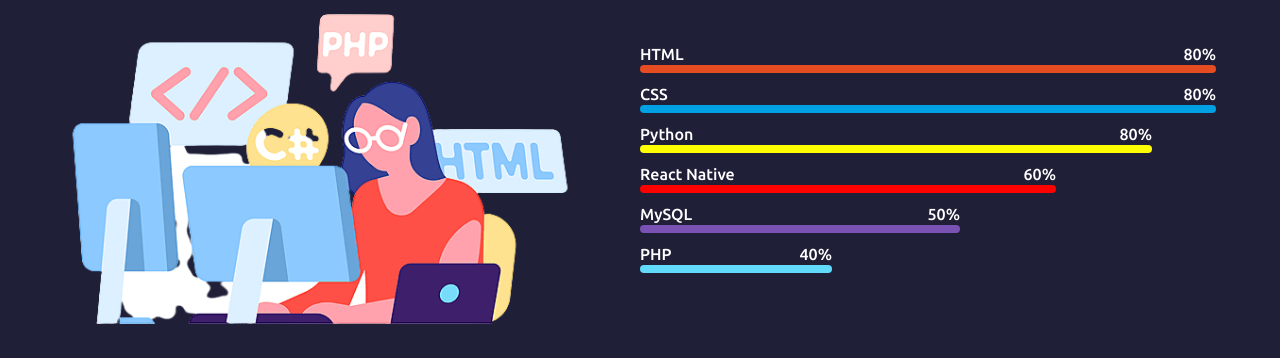
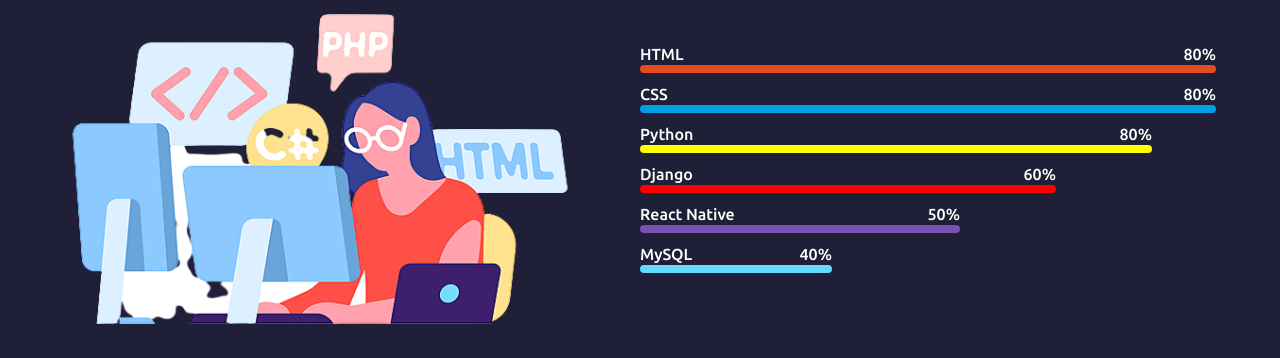
Before and after one commit to Aboudesign/Myportfolio, a Django app: page / in a window 1280 px wide; the page is wider, and only the part inside the window is pictured. Shown: the part 1603-1961 px from the top of that part. Run offline with Django 3.2, Linux system fonts and the light colour scheme; some libraries are stand-ins or nearby versions.

Commit message:
Update home template

```diff
--- a/Downloads/Demo-portfolio-django-project-main/Demo-portfolio-django-project-main/portfolio/Base/templates/home.html
+++ b/Downloads/Demo-portfolio-django-project-main/Demo-portfolio-django-project-main/portfolio/Base/templates/home.html
@@ -95,11 +95,11 @@
                         class="bar-content right-skills t-white">80%</span></div>
                 <div class="css bar p-relative"><span class="bar-content left t-white">Python</span><span
                         class="bar-content right-skills t-white">80%</span></div>
-                <div class="js bar p-relative"><span class="bar-content left t-white">React Native</span><span
+                <div class="js bar p-relative"><span class="bar-content left t-white">Django</span><span
                         class="bar-content right-skills t-white">60%</span></div>
-                <div class="python bar p-relative"><span class="bar-content left t-white">MySQL</span><span
+                <div class="python bar p-relative"><span class="bar-content left t-white">React Native</span><span
                         class="bar-content right-skills t-white">50%</span></div>
-                <div class="mysql bar p-relative"><span class="bar-content left t-white">PHP</span><span
+                <div class="mysql bar p-relative"><span class="bar-content left t-white">MySQL</span><span
                         class="bar-content right-skills t-white">40%</span></div>
             </div>
         </div>
```
